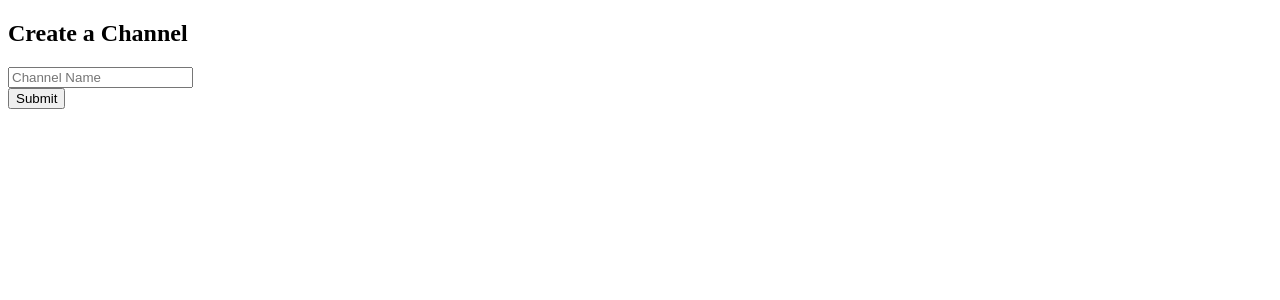
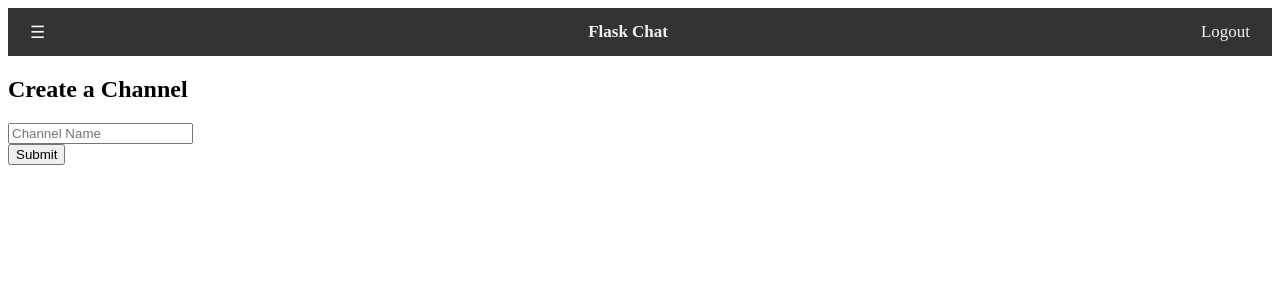
Before and after one commit to brettacornish/flask-chat, a Flask app: page / in a window 1280 px wide. Shown: the top 300 px of the page. Run offline with Flask 3, Linux system fonts and the light colour scheme; the visitor is signed in with stand-in values (Sample User, id 1); data that the repository does not hold is empty.

Commit message:
Added top navigation bar

```diff
--- a/static/css/base.css
+++ b/static/css/base.css
@@ -0,0 +1,36 @@
+.topnav {
+    background-color: #333;
+    display: flex;
+    align-items: center;
+    padding: 0 10px;
+    flex-wrap: wrap;
+}
+
+.topnav-left {
+    margin-right: 10px;
+}
+
+.topnav-center {
+    flex: 1;
+    text-align: center;
+}
+
+
+.topnav-right {
+    display: flex;
+    gap: 8px;
+}
+
+
+.topnav a {
+    color: #f2f2f2;
+    padding: 14px 12px;
+    text-decoration: none;
+    font-size: 17px;
+    white-space: nowrap;
+}
+
+.topnav a:hover {
+    background-color: #ddd;
+    color: black;
+}
--- a/templates/base.html
+++ b/templates/base.html
@@ -1,9 +1,35 @@
 <!DOCTYPE html>
 <html>
 <head>
+    <meta name="viewport" content="width=device-width, initial-scale=1.0">
+    <link rel="stylesheet" href="{{ url_for('static', filename='css/base.css') }}">
     {% block title %}{% endblock %}
 </head>
 <body>
+
+<header class="topnav">
+    {% if current_user.is_authenticated %}
+    <div class="topnav-left">
+        <a>☰</a>
+    </div>
+    {% endif %}
+    <div class="topnav-center">
+        <b><a href="/">Flask Chat</a></b>
+    </div>
+
+    <div class="topnav-right">
+
+    {% if current_user.is_authenticated %}
+        <a href="{{ url_for('logout') }}">Logout</a>
+    {% else %}
+        <a href="{{ url_for('login') }}">Login</a>
+        <a href="{{ url_for('create_account') }}">Create Account</a>
+    {% endif %}
+
+    </div>
+
+</header>
+
 {% with flashes = get_flashed_messages() %}
 {% for flash in flashes %}
 <p>{{ flash }}</p>
```
